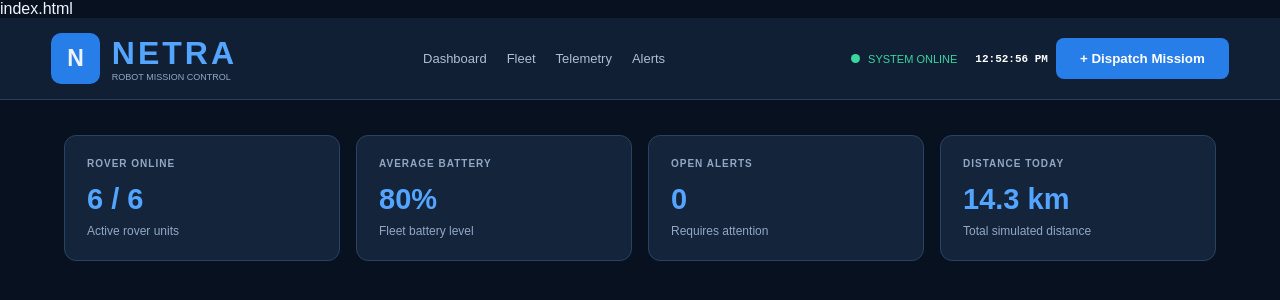
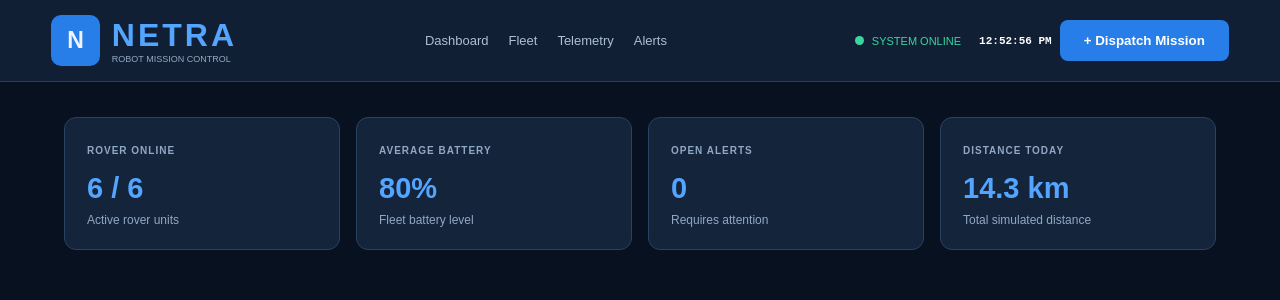
Before and after one commit to akshayamodugu555-ai/NETRA, a plain HTML site: page index.html in a window 1280 px wide. Drawn offline with Linux system fonts and the light colour scheme.

Commit message:
Fix HTML structure and update script tag

```diff
--- a/index.html
+++ b/index.html
@@ -1,4 +1,3 @@
-index.html
 <!DOCTYPE html>
 <html lang="en">
 <head>
@@ -6,7 +5,7 @@ index.html
     <meta name="viewport" content="width=device-width, initial-scale=1.0">
     <title>NETRA</title>
     <link rel="stylesheet" href="style.css">
-    <link rel="script"  href="script.js">
+    <script src="script.js"></script>
 </head>
 
 <body>
@@ -30,10 +29,8 @@ index.html
             <span class="online-dot"></span>
             <span>SYSTEM ONLINE</span>
             <strong id="clock">--:--:--</strong>
-            <button id="dispatch-open">+ Dispatch Missiom</button>
-
+            <button id="dispatch-open">+ Dispatch Mission</button>
         </div>
-
     </header>
     <!--Main Dashboard-->
     <main class="page">
@@ -60,10 +57,5 @@ index.html
             </article>
         </section>
     </main>
-
-
-
-
-    <script src="script.js"></script>
 </body>
 </html>
```
